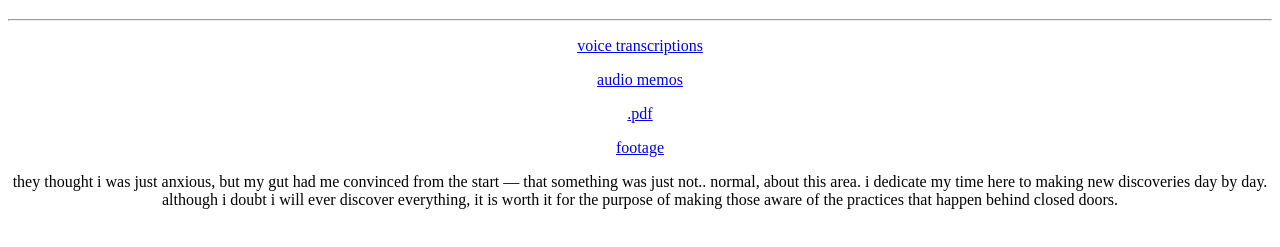
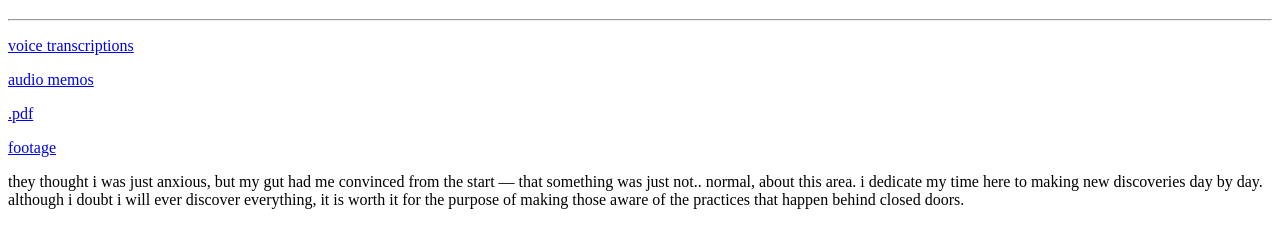
Before and after one commit to fernerber/elevator-container, a plain HTML site: page index.html in a window 1280 px wide. Shown: the part 61-308 px from the top of the page. Drawn offline with Linux system fonts and the light colour scheme.

Commit message:
Update index.html

```diff
--- a/index.html
+++ b/index.html
@@ -4,7 +4,7 @@
 <title>Page Title</title>
 </head>
 <style>
-p {text-align: center;}
+p2 {text-align: center;}
 </style>
 <body>
 
@@ -14,7 +14,7 @@ p {text-align: center;}
 <p><a href="https://fernerber.github.io/elevator-container/footage.html">audio memos</a></p>
 <p><a href="https://fernerber.github.io/elevator-container/footage.html">.pdf</a></p>
 <p><a href="https://fernerber.github.io/elevator-container/footage.html">footage</a></p>
-<p>they thought i was just anxious, but my gut had me convinced from the start — that something was just not.. normal, about this area. i dedicate my time here to making new discoveries day by day. although i doubt i will ever discover everything, it is worth it for the purpose of making those aware of the practices that happen behind closed doors.</p>
+<p2>they thought i was just anxious, but my gut had me convinced from the start — that something was just not.. normal, about this area. i dedicate my time here to making new discoveries day by day. although i doubt i will ever discover everything, it is worth it for the purpose of making those aware of the practices that happen behind closed doors.</p2>
 
 </body>
 </html>
```
